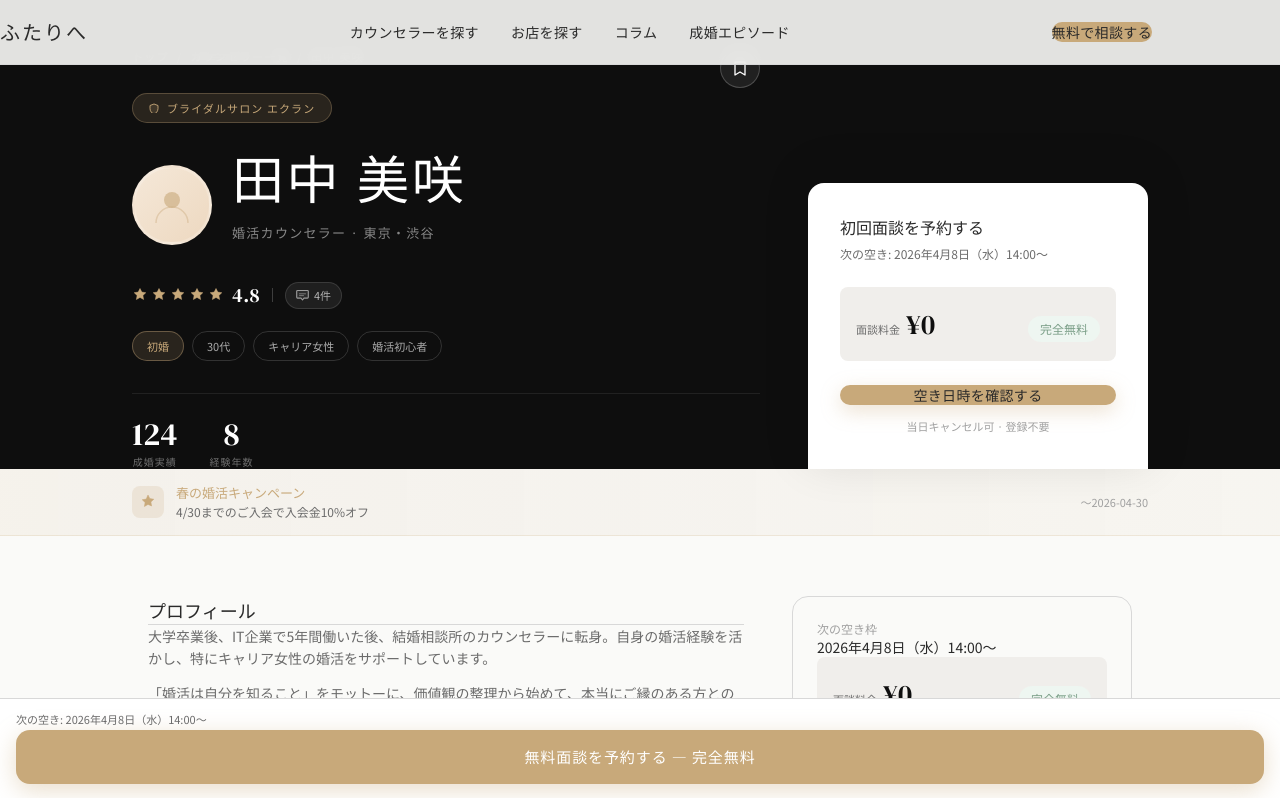
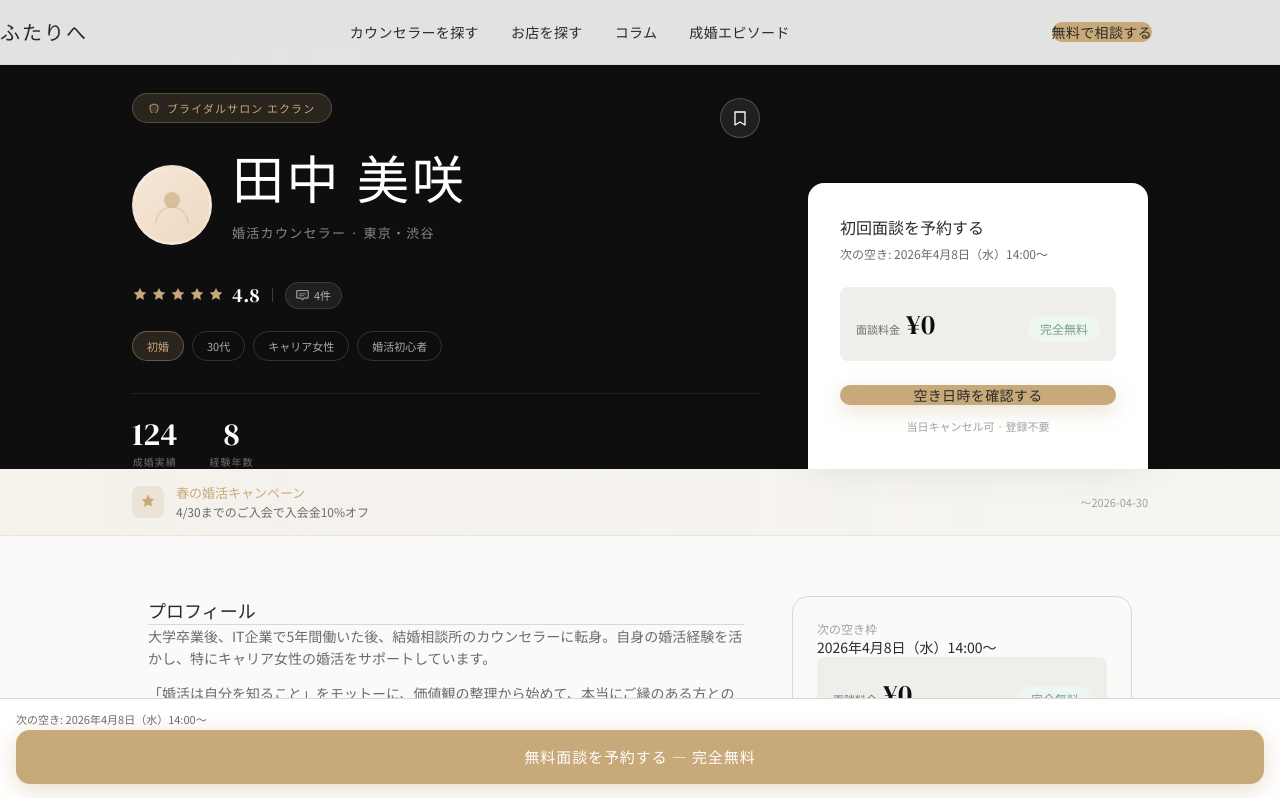
Before and after one commit to fffkbn84-ctrl/my-app, a Next.js app: page /counselors/1 in a window 1280 px wide. Shown: the top 798 px of the page. Built offline with nearby package versions, Linux system fonts and the light colour scheme.

Commit message:
fix: ブックマークボタンを所属相談所名と同じ行に配置
https://claude.ai/code/session_01A4rxVM5BJqeVBGtPbgJHV2

```diff
--- a/src/app/counselors/[id]/page.tsx
+++ b/src/app/counselors/[id]/page.tsx
@@ -439,7 +439,6 @@ export default async function CounselorDetailPage({
 
             {/* 左: パンくず・バッジ・名前・タグ・統計 */}
             <div>
-              <div style={{ display: "flex", justifyContent: "space-between", alignItems: "flex-start", marginBottom: 0 }}>
               <div className="d-breadcrumb">
                 <Link href="/">トップ</Link>
                 <span>/</span>
@@ -447,15 +446,16 @@ export default async function CounselorDetailPage({
                 <span>/</span>
                 <span>{counselor.name}</span>
               </div>
-                <SaveButton type="counselor" id={counselor.id} variant="dark" />
-              </div>
 
+              <div style={{ display: "flex", justifyContent: "space-between", alignItems: "center" }}>
                 <div className="d-agency-badge">
                   <svg width="10" height="10" viewBox="0 0 10 10" fill="none">
                     <path d="M5 1L1 2.5v3c0 2.5 1.71 4.84 4 5.5 2.29-.66 4-3 4-5.5v-3L5 1z"
                       stroke="var(--accent)" strokeWidth=".9" fill="rgba(200,169,122,.15)" />
                   </svg>
                   {counselor.agency}
+                </div>
+                <SaveButton type="counselor" id={counselor.id} variant="dark" />
               </div>
 
               <div style={{ display: "flex", alignItems: "center", gap: 20, marginBottom: 16 }}>
```
Lines whose indentation alone changed are shown as unchanged.
